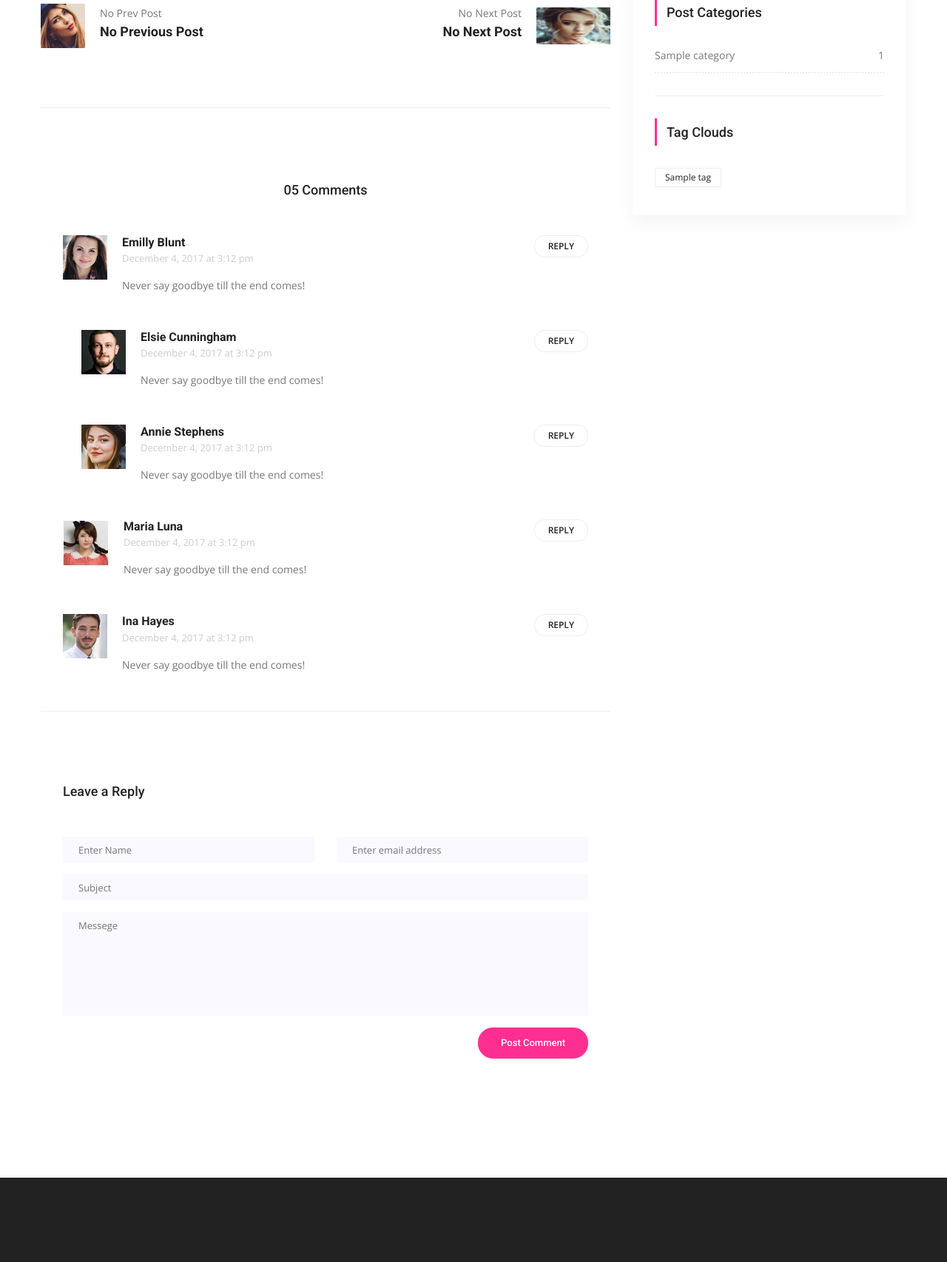
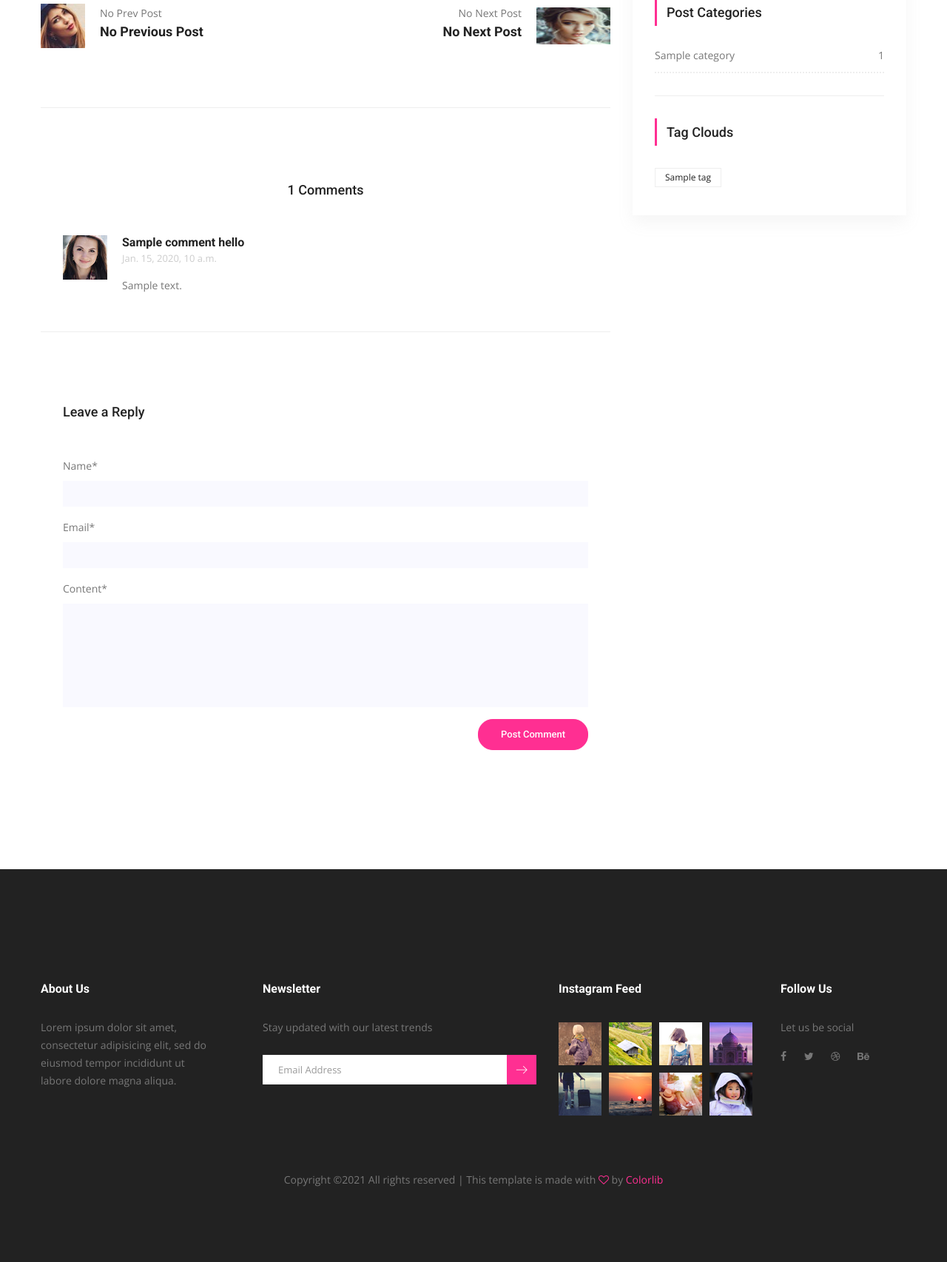
Before and after one commit to ellyjohnmwangi/FantomBlog, a Django app: a page that uses templates/posts/detail.html in a window 1280 px wide. Shown: the part 1723-3429 px from the top of the page at 74% size. Run offline with Django 3.2, Linux system fonts and the light colour scheme; tables that the repository leaves empty hold one stand-in row (values such as "Sample post"); grey boxes marked "Sample" are stand-in pictures; some libraries are stand-ins or nearby versions.

Commit message:
comments form added// loaded crispy tags// form errors ca tching

```diff
--- a/templates/posts/detail.html
+++ b/templates/posts/detail.html
@@ -1,5 +1,6 @@
 {% extends "base.html"%}
 {% load static %}
+{% load crispy_forms_tags%}
 
 
 {% block content %}
@@ -131,7 +132,8 @@
 
                         </div>
                         <div class="comments-area">
-                            <h4>05 Comments</h4>
+                            <h4>{{ single.comment_count }} Comments</h4>
+                            {% for comment in single.comments.all %}
                             <div class="comment-list">
                                 <div class="single-comment justify-content-between d-flex">
                                     <div class="user justify-content-between d-flex">
@@ -139,114 +141,35 @@
                                             <img src="{% static "img/blog/c1.jpg" %}" alt="">
                                         </div>
                                         <div class="desc">
-                                            <h5><a href="#">Emilly Blunt</a></h5>
-                                            <p class="date">December 4, 2017 at 3:12 pm </p>
+                                            <h5><a href="#">{{ comment.name }} hello</a></h5>
+                                            <p class="date">{{ comment.publishing_date }} </p>
                                             <p class="comment">
-                                                Never say goodbye till the end comes!
+                                                {{ comment.content }}
                                             </p>
                                         </div>
                                     </div>
-                                    <div class="reply-btn">
-                                           <a href="" class="btn-reply text-uppercase">reply</a>
-                                    </div>
+
                                 </div>
                             </div>
-                            <div class="comment-list left-padding">
-                                <div class="single-comment justify-content-between d-flex">
-                                    <div class="user justify-content-between d-flex">
-                                        <div class="thumb">
-                                            <img src="{% static "img/blog/c2.jpg" %}" alt="">
-                                        </div>
-                                        <div class="desc">
-                                            <h5><a href="#">Elsie Cunningham</a></h5>
-                                            <p class="date">December 4, 2017 at 3:12 pm </p>
-                                            <p class="comment">
-                                                Never say goodbye till the end comes!
-                                            </p>
-                                        </div>
-                                    </div>
-                                    <div class="reply-btn">
-                                           <a href="" class="btn-reply text-uppercase">reply</a>
-                                    </div>
-                                </div>
-                            </div>
-                            <div class="comment-list left-padding">
-                                <div class="single-comment justify-content-between d-flex">
-                                    <div class="user justify-content-between d-flex">
-                                        <div class="thumb">
-                                            <img src="{% static "img/blog/c3.jpg" %}" alt="">
-                                        </div>
-                                        <div class="desc">
-                                            <h5><a href="#">Annie Stephens</a></h5>
-                                            <p class="date">December 4, 2017 at 3:12 pm </p>
-                                            <p class="comment">
-                                                Never say goodbye till the end comes!
-                                            </p>
-                                        </div>
-                                    </div>
-                                    <div class="reply-btn">
-                                           <a href="" class="btn-reply text-uppercase">reply</a>
-                                    </div>
-                                </div>
-                            </div>
-                            <div class="comment-list">
-                                <div class="single-comment justify-content-between d-flex">
-                                    <div class="user justify-content-between d-flex">
-                                        <div class="thumb">
-                                            <img src="{% static "img/blog/c4.jpg" %}" alt="">
-                                        </div>
-                                        <div class="desc">
-                                            <h5><a href="#">Maria Luna</a></h5>
-                                            <p class="date">December 4, 2017 at 3:12 pm </p>
-                                            <p class="comment">
-                                                Never say goodbye till the end comes!
-                                            </p>
-                                        </div>
-                                    </div>
-                                    <div class="reply-btn">
-                                           <a href="" class="btn-reply text-uppercase">reply</a>
-                                    </div>
-                                </div>
-                            </div>
-                            <div class="comment-list">
-                                <div class="single-comment justify-content-between d-flex">
-                                    <div class="user justify-content-between d-flex">
-                                        <div class="thumb">
-                                            <img src="{% static "img/blog/c5.jpg" %}" alt="">
-                                        </div>
-                                        <div class="desc">
-                                            <h5><a href="#">Ina Hayes</a></h5>
-                                            <p class="date">December 4, 2017 at 3:12 pm </p>
-                                            <p class="comment">
-                                                Never say goodbye till the end comes!
-                                            </p>
-                                        </div>
-                                    </div>
-                                    <div class="reply-btn">
-                                           <a href="" class="btn-reply text-uppercase">reply</a>
-                                    </div>
-                                </div>
-                            </div>
+                            {% endfor %}
                         </div>
                         <div class="comment-form">
                             <h4>Leave a Reply</h4>
-                            <form>
-                                <div class="form-group form-inline">
-                                  <div class="form-group col-lg-6 col-md-6 name">
-                                    <input type="text" class="form-control" id="name" placeholder="Enter Name" onfocus="this.placeholder = ''" onblur="this.placeholder = 'Enter Name'">
-                                  </div>
-                                  <div class="form-group col-lg-6 col-md-6 email">
-                                    <input type="email" class="form-control" id="email" placeholder="Enter email address" onfocus="this.placeholder = ''" onblur="this.placeholder = 'Enter email address'">
-                                  </div>
+                            {% if form.errors %}
+                            <div class="alert alert-danger alert-dismissible fade show" role="alert">
+                                <div id="form_errors">
+                                    {% for key,value in form.errors.items %}
+                                        <span class="fieldWrapper">
+                                        {{ key }}: {{ value }}
+                                        </span>
+                                    {% endfor %}
                                 </div>
-                                <div class="form-group">
-                                    <input type="text" class="form-control" id="subject" placeholder="Subject" onfocus="this.placeholder = ''" onblur="this.placeholder = 'Subject'">
-                                </div>
-                                <div class="form-group">
-                                    <textarea class="form-control mb-10" rows="5" name="message" placeholder="Messege" onfocus="this.placeholder = ''" onblur="this.placeholder = 'Messege'" required=""></textarea>
-                                </div>
-                                <a href="#" class="primary-btn submit_btn">Post Comment</a>
-                            </form>
+                            <button type="button" class="close" data-dismiss="alert" aria-label="Close">
+                                <span aria-hidden="true">&times;</span>
+                            </button>
+                            </div>
+                            {% endif %}
+                            {% crispy form %}
                         </div>
         			</div>
                     {% include 'right_side.html' %}
```
